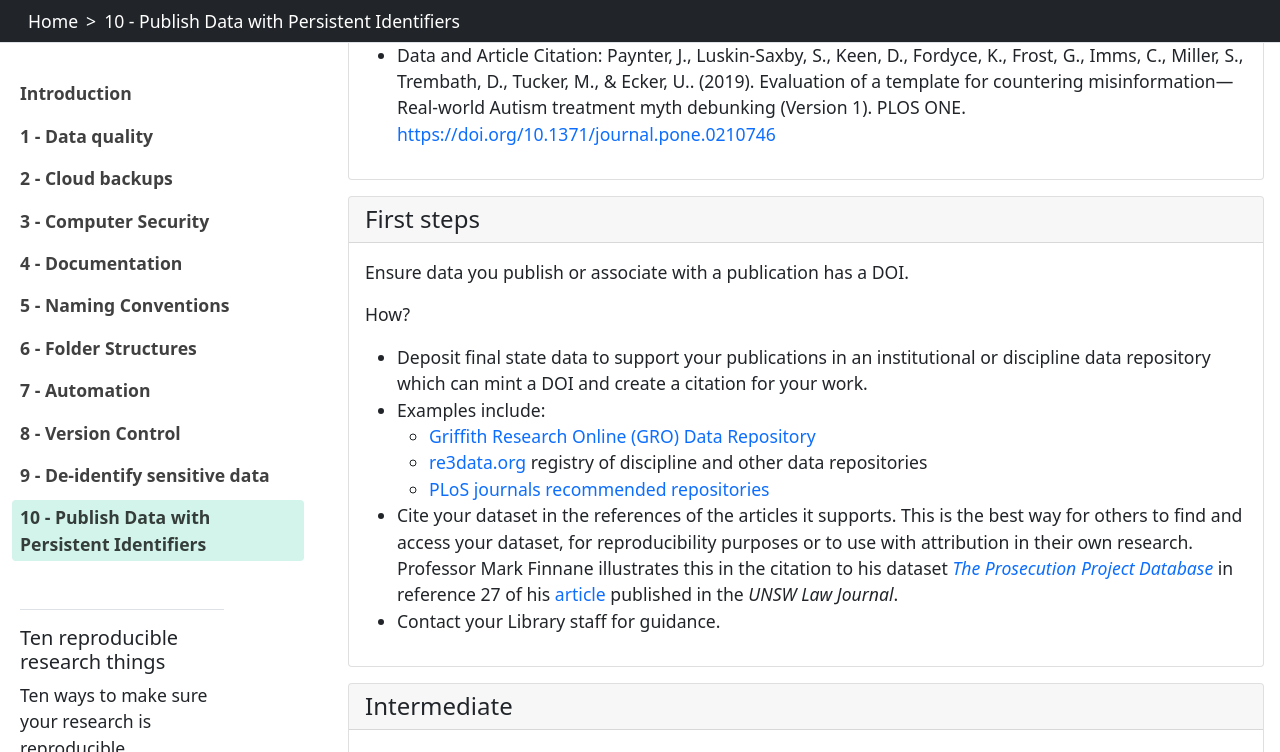
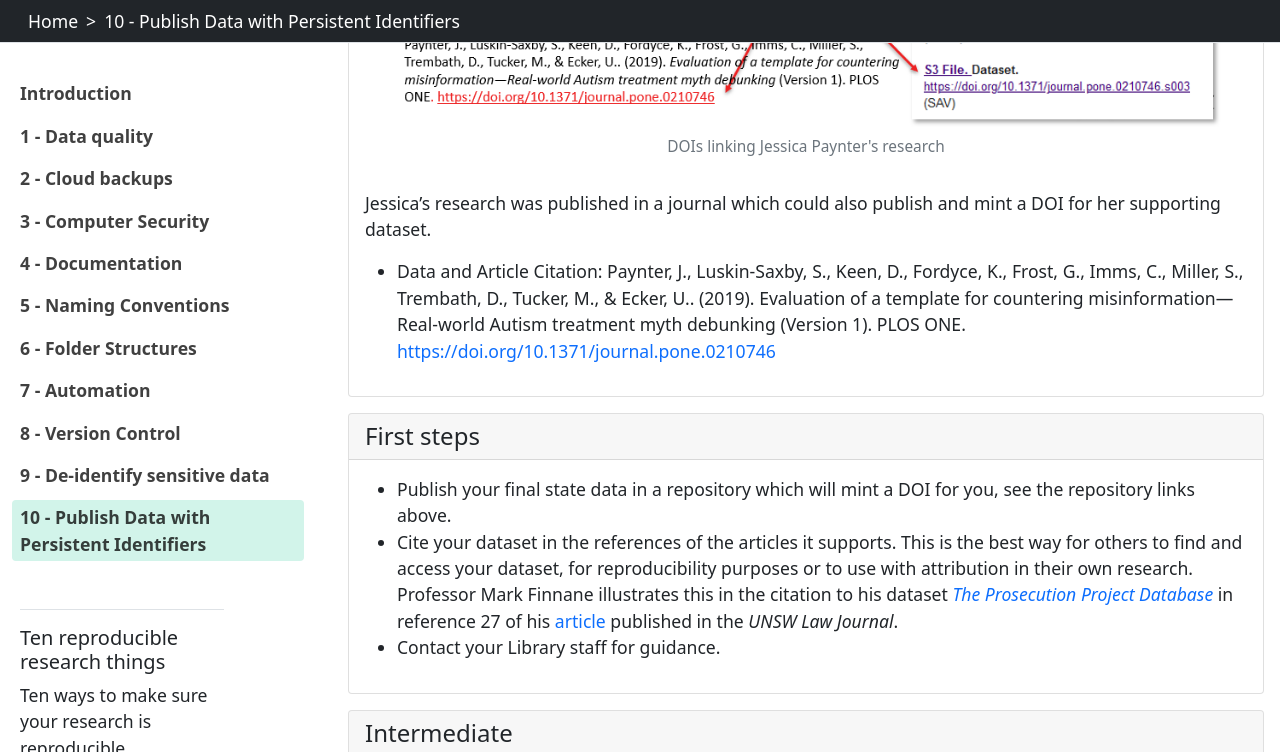
Before and after one commit to guereslib/ten-reproducible-research-things, a Jekyll site: the page built from content/10-publish.md, in a window 1280 px wide and 900 px high, scrolled down 4028 px, cut to the strip 0-752 px from the top of the window. Built offline with Jekyll 4.4.1, drawn with Linux system fonts in a browser that asks for light colours; some of the changed text lies outside the part shown.

Commit message:
Update 10-publish.md

```diff
--- a/content/10-publish.md
+++ b/content/10-publish.md
@@ -66,14 +74,7 @@ Jessica's research was published in a journal which could also publish and mint
 
 
 {% capture text %}
-Ensure data you publish or associate with a publication has a DOI.
-
-How?
-* Deposit final state data to support your publications in an institutional or discipline data repository which can mint a DOI and create a citation for your work.
-* Examples include:
-  * [Griffith Research Online (GRO) Data Repository](https://research-repository.griffith.edu.au/handle/10072/392600)
-  * [re3data.org](https://www.re3data.org/) registry of discipline and other data repositories
-  * [PLoS journals recommended repositories](https://journals.plos.org/plosone/s/recommended-repositories)
+* Publish your final state data in a repository which will mint a DOI for you, see the repository links above.
 * Cite your dataset in the references of the articles it supports.  This is the best way for others to find and access your dataset, for reproducibility purposes or to use with attribution in their own research. Professor Mark Finnane illustrates this in the citation to his dataset [*The Prosecution Project Database*](https://prosecutionproject.griffith.edu.au/dataverse/) in reference 27 of his [article](https://research-repository.griffith.edu.au/handle/10072/340488) published in the *UNSW Law Journal*.
 * Contact your Library staff for guidance.{% endcapture %}{% include card.html header="First steps" text=text %}
 
```
Also changed, not shown: other parts of content/10-publish.md (+8 -0 lines).
